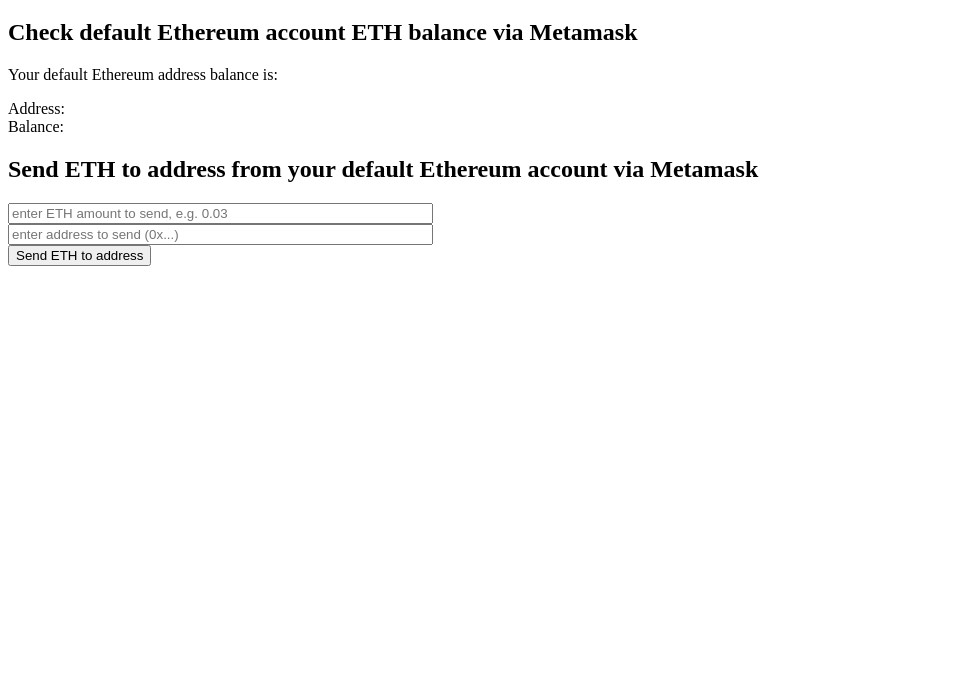
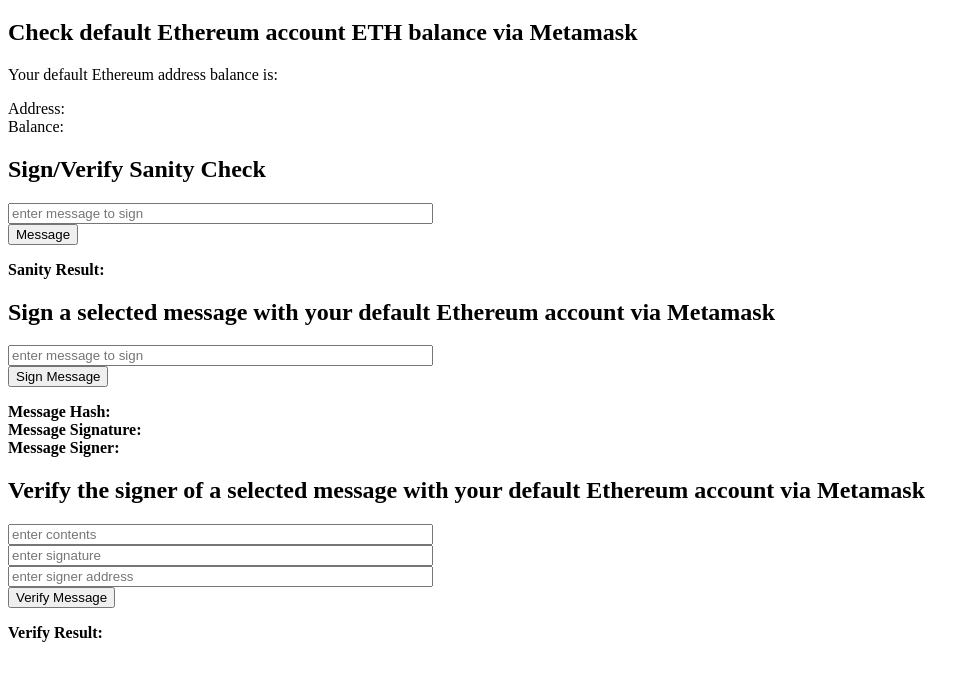
Before and after one commit to xyztek/ykts, a website with bundled scripts: page app/enroll.html in a window 1280 px wide. Shown: the part 61-742 px from the top of the page, without its empty margins (0-980 px from the left). Built offline with nearby package versions, Linux system fonts and the light colour scheme; a script that the page names is missing.

Commit message:
enroll up

```diff
--- a/app/enroll.html
+++ b/app/enroll.html
@@ -18,14 +18,34 @@
     <div>Balance:<span style="color:blue;font-weight:bold" id="etherbalanceauto"></span></div>
   </p>
 
-  <h2>Send ETH to address from your default Ethereum account via Metamask</h2>
-  <input type="text" size="50" id="ethamount" placeholder="enter ETH amount to send, e.g. 0.03"></input>
+  <h2>Sign/Verify Sanity Check</h2>
+  <input type="text" size="50" id="sanitymessage" placeholder="enter message to sign"></input>
   <br />
-  <input type="text" size="50" id="toaddress" placeholder="enter address to send (0x...)" />
+  <button id="send" onclick="App.message_test()">Message</button>
+  <p>
+    <div><b>Sanity Result: </b><span style="color:blue;font-weight:bold" id="sanityresult"></span></div>
+  </p>
+
+  <h2>Sign a selected message with your default Ethereum account via Metamask</h2>
+  <input type="text" size="50" id="yktsmessagetosign" placeholder="enter message to sign"></input>
   <br />
-  <button id="send" onclick="App.sendEther()">Send ETH to address</button>
+  <button id="send" onclick="App.message_sign()">Sign Message</button>
   <p>
-    <div><span style="color:blue;font-weight:bold" id="sendethstatus"></span></div>
+    <div><b>Message Hash: <span style="color:blue;font-weight:bold" id="yktsmessagehash"></span></div>
+    <div><b>Message Signature: </b><span style="color:blue;font-weight:bold" id="yktsmessagesignature"></span></div>
+    <div><b>Message Signer: </b><span style="color:blue;font-weight:bold" id="yktssigner"></span></div>
+  </p>
+
+  <h2>Verify the signer of a selected message with your default Ethereum account via Metamask</h2>
+  <input type="text" size="50" id="yktsmessagetoverify" placeholder="enter contents"></input>
+  <br/>
+  <input type="text" size="50" id="yktssignaturetoverify" placeholder="enter signature"></input>
+  <br/>
+  <input type="text" size="50" id="yktsaddresstoverify" placeholder="enter signer address"></input>
+  <br />
+  <button id="send" onclick="App.message_verify()">Verify Message</button>
+  <p>
+    <div><b>Verify Result: </b><span style="color:blue;font-weight:bold" id="yktsverifyresult"></span></div>
   </p>
 
 </body>
```
